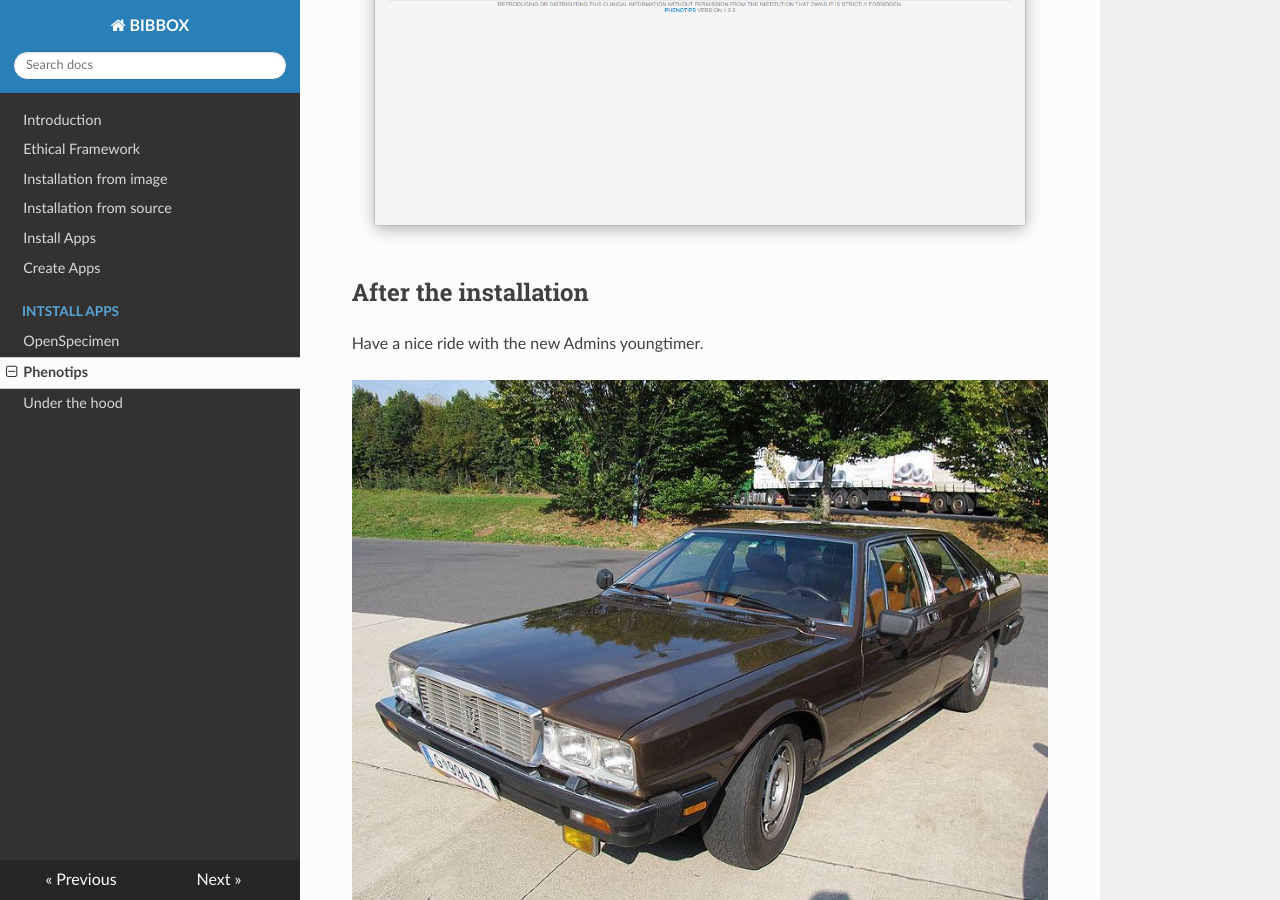
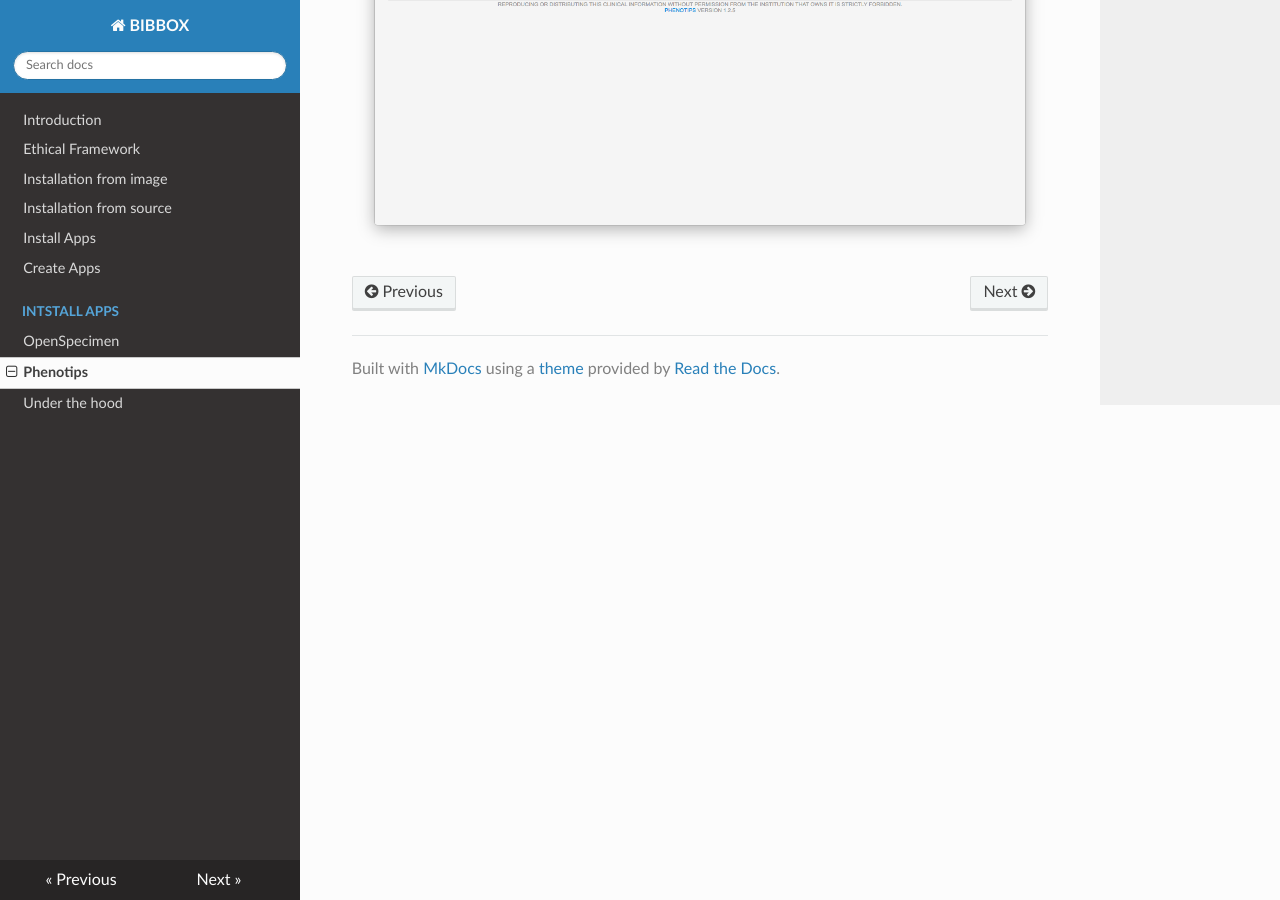
Before and after one commit to roxmer/bibbox-documentation, an MkDocs documentation site: the page built from docs/apptutorials/phenotips/phenotips.md, in a window 1280 px wide and 900 px high, scrolled down 2706 px. Built offline with MkDocs 1.6.1, drawn with Linux system fonts in a browser that asks for light colours; nearby versions of some CDN libraries; old or Windows-style settings are respelled for this version of MkDocs.

```diff
--- a/docs/apptutorials/phenotips/phenotips.md
+++ b/docs/apptutorials/phenotips/phenotips.md
@@ -22,10 +22,3 @@
 * Change the admin password and continue with your configuration, as described at https://phenotips.org/AdminGuide/UserAdministration
 
 ![Screenshot04](install-screen-04.png)
-
-
-## After the installation
-
-Have a nice ride with the new Admins youngtimer.
-
-![FINAL](install-screen-final.jpg)
```
Also changed, not shown: docs/apptutorials/openspecimen/openspecimen.md (+1 -1 lines).
